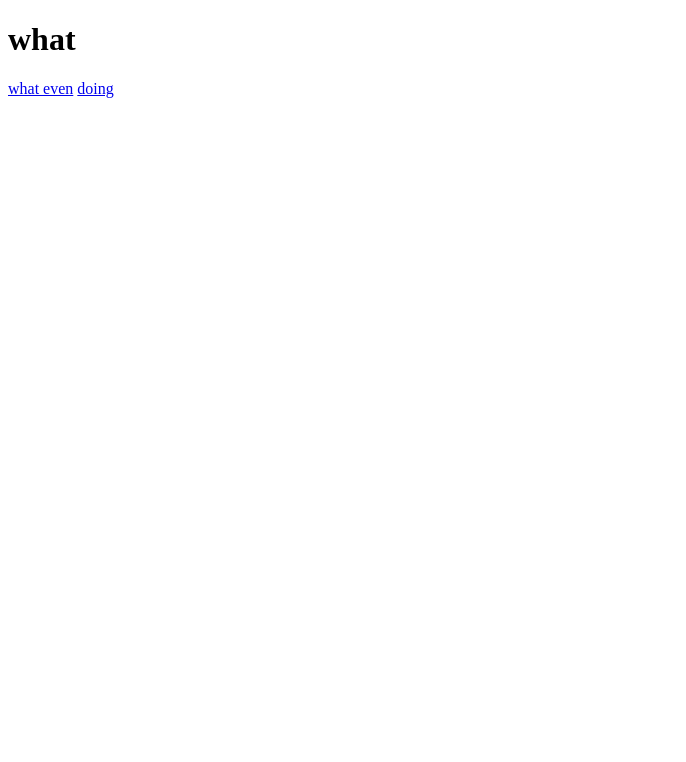
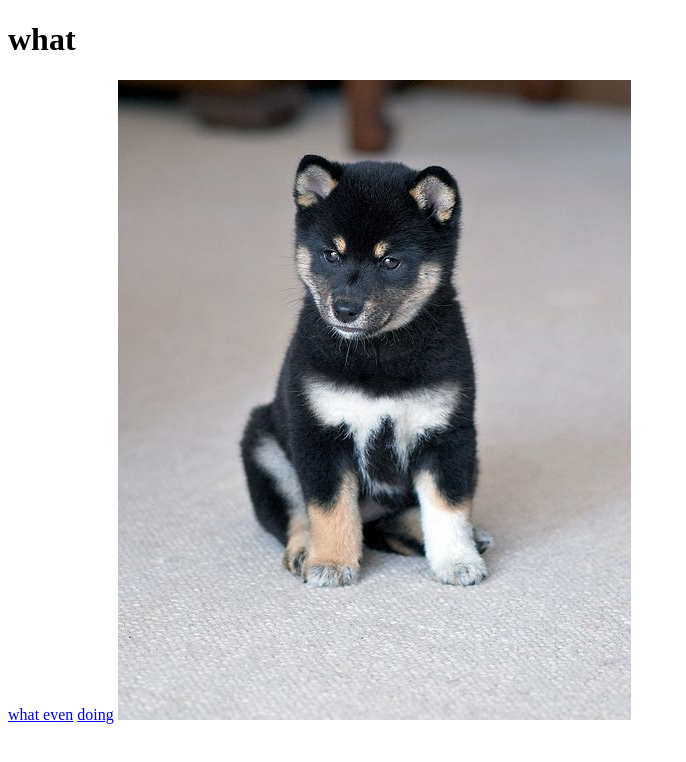
Before and after one commit to ed423/The-Odin-Project, a plain HTML site: page odin-links-and-images/index.html in a window 1280 px wide. Shown: the whole page, without its empty margins (0-686 px from the left). Drawn offline with Linux system fonts and the light colour scheme.

Commit message:
added image

```diff
--- a/odin-links-and-images/index.html
+++ b/odin-links-and-images/index.html
@@ -11,5 +11,7 @@
     <a href="https://www.theodinproject.com">what even</a>
 
     <a href="./pages/about.html">doing</a>
+
+    <img src="pages/images/shiba.jpeg" alt="dog">
 </body>
 </html>
```
Also changed, not shown: odin-links-and-images/pages/images/shiba.jpeg (added), 2 other files.
